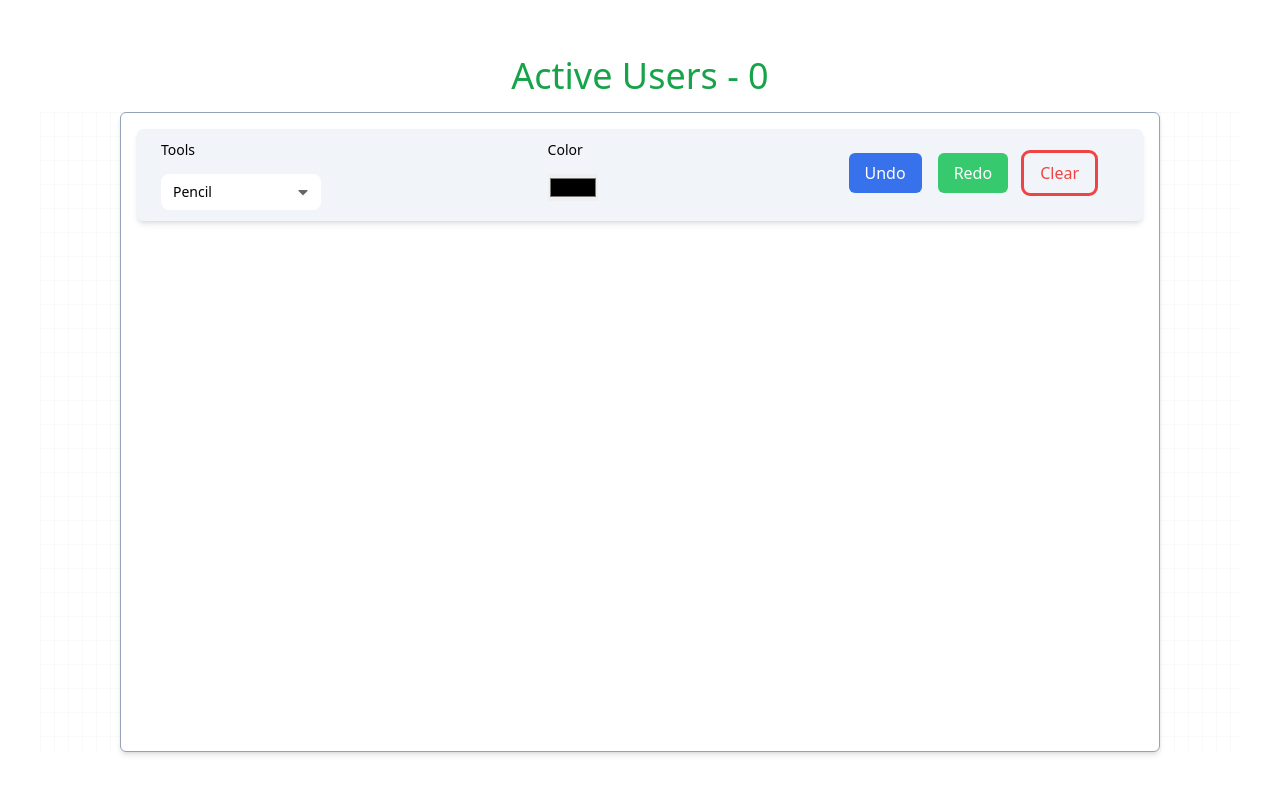
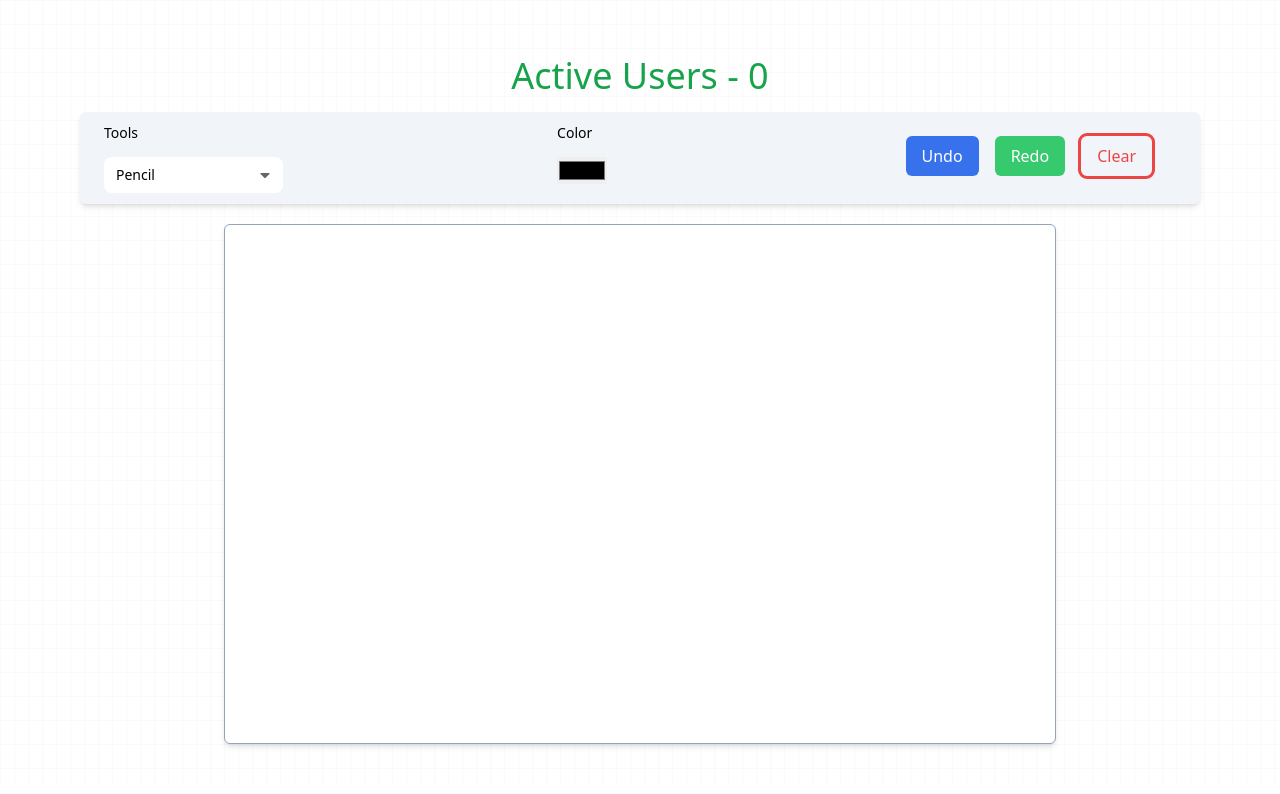
Before and after one commit to debanjan-G/Collab-Palette, a React (Vite) app in the folder client/: page /1/whiteboard in a window 1280 px wide. Shown: the top 794 px of the page. Built offline with nearby package versions, Linux system fonts and the light colour scheme.

Commit message:
added react-konva basic setup

```diff
--- a/client/package.json
+++ b/client/package.json
@@ -11,11 +11,14 @@
   },
   "dependencies": {
     "@headlessui/react": "^2.1.5",
+    "fabric": "^6.4.1",
+    "konva": "^9.3.14",
     "react": "^18.3.1",
     "react-dom": "^18.3.1",
     "react-icons": "^5.3.0",
+    "react-konva": "^18.2.10",
     "react-router-dom": "^6.26.1",
-    "roughjs": "^4.6.6"
+    "uuid": "^10.0.0"
   },
   "devDependencies": {
     "@eslint/js": "^9.9.0",
--- a/client/src/components/Forms/CreateRoom/index.jsx
+++ b/client/src/components/Forms/CreateRoom/index.jsx
@@ -18,9 +18,9 @@ const CreateRoomForm = () => {
                         className=
                         'bg-slate-200 outline outline-1 outline-slate-500 outline-offset-1 mt-3 block w-full rounded-sm border-none bg-white/5 py-1.5 px-3 text-sm/6 text-black focus:outline-none data-[focus]:outline-2 data-[focus]:-outline-offset-2 data-[focus]:outline-blue-500' autoComplete='off' disabled
                     />
-                    <button className=' bg-slate-950  text-white hover:bg-slate-700 transition duration-200 mt-3 block rounded-sm border-none bg-white/5 py-1.5 px-3 text-sm/6 '>Generate</button>
+                    <button className='bg-slate-900   text-white hover:bg-slate-700 transition duration-200 mt-3 block rounded-sm border-none bg-white/5 py-1.5 px-3 text-sm/6 '>Generate</button>
 
-                    <button className='bg-blue-700  text-white hover:bg-blue-600 transition duration-200  mt-3 block rounded-sm border-none bg-white/5 py-1.5 px-3 text-sm/6 '>Copy</button>
+                    <button className='bg-green-700  text-white hover:bg-blue-600 transition duration-200  mt-3 block rounded-sm border-none bg-white/5 py-1.5 px-3 text-sm/6 '>Copy</button>
                 </div>
                 <button className='bg-blue-700 hover:bg-blue-500 transition duration-200 text-white px-4 py-2 rounded-md my-4 w-full mx-auto'>Create Room</button>
             </form>
--- a/client/src/components/Whiteboard/Control UI/index.jsx
+++ b/client/src/components/Whiteboard/Control UI/index.jsx
@@ -2,7 +2,18 @@ import { Description, Field, Label, Select } from '@headlessui/react'
 import { FaCaretDown } from "react-icons/fa";
 import clsx from 'clsx'
 
-export default function ControlUI() {
+export default function ControlUI({ action, setAction, color, setColor }) {
+
+    const handleColorChange = (e) => {
+        console.log("CHANGING COLOR TO ", e.target.value);
+        setColor(e.target.value)
+    }
+
+    const handleToolChange = (e) => {
+        console.log("CHANGING Tool TO ", e.target.value);
+        setAction(e.target.value)
+    }
+
     return (
         <div className="flex justify-between gap-4 w-full px-4">
             <Field className='w-1/6'>
@@ -11,6 +22,8 @@ export default function ControlUI() {
                 </Label>
                 <div className="relative min-w-fit">
                     <Select
+                        value={action}
+                        onChange={handleToolChange}
                         className={clsx(
                             'mt-3 block w-full appearance-none rounded-lg border-none bg-white py-1.5 px-3 text-sm/6 text-black',
                             'focus:outline-none data-[focus]:outline-2 data-[focus]:-outline-offset-2 data-[focus]:outline-black/25 ',
@@ -18,16 +31,10 @@ export default function ControlUI() {
                             '*:text-black'
                         )}
                     >
-                        <option value="active">
-                            Pencil
-                        </option>
-                        <option value="paused">
-                            Line
-
-                        </option>
-                        <option value="delayed">
-                            Rectangle
-                        </option>
+                        <option value="PENCIL">Pencil</option>
+                        <option value="LINE">Line</option>
+                        <option value="RECTANGLE">Rectangle</option>
+                        <option value="CIRCLE">Circle</option>
                         {/* <option value="canceled">Canceled</option> */}
                     </Select>
                     <FaCaretDown
@@ -42,7 +49,7 @@ export default function ControlUI() {
                     Color
                 </Label>
                 <div>
-                    <input type="color" name="" id="" className='my-3'
+                    <input value={color} onChange={handleColorChange} type="color" name="" id="" className='my-3'
                     />
                 </div>
             </Field>
--- a/client/src/components/Whiteboard/index.jsx
+++ b/client/src/components/Whiteboard/index.jsx
@@ -1,18 +1,37 @@
-import React from 'react'
-import ControlUI from './Control UI'
+
+import { useRef } from 'react';
+import { Layer, Stage } from 'react-konva';
 
 
-const Whiteboard = () => {
+const Whiteboard = ({ action }) => {
+
+    const stageRef = useRef();
+
+    const handlePointerDown = () => {
+
+    }
+    const handlePointerMove = () => {
+
+    }
+    const handlePointerUp = () => {
+
+    }
+
+
 
     return (
-        <div className=' bg-custom px-20'>
-            <div className='h-[80vh] w-full mx-auto bg-white shadow-md p-4 border border-slate-400 rounded-md'>
-                <div className='bg-slate-100 shadow-md w-full rounded-md p-2 mx-auto'>
-                    <ControlUI />
-                </div>
-            </div>
-        </div>
-    )
-}
+        // Canvas
+        <Stage
+            ref={stageRef}
+            className='h-[65vh] w-[65vw] mx-auto bg-white shadow-md p-4 border border-slate-400 rounded-md'
+            onPointerDown={handlePointerDown}
+            onPointerMove={handlePointerMove}
+            onPointerUp={handlePointerUp}
+        >
+            <Layer></Layer>
+        </Stage>
 
-export default Whiteboard
+    );
+};
+
+export default Whiteboard;
--- /dev/null
+++ b/client/src/constants.js
@@ -0,0 +1,6 @@
+export const ACTIONS = {
+  pencil: "PENCIL",
+  line: "LINE",
+  rectangle: "RECTANGLE",
+  circle: "CIRCLE",
+};
--- a/client/src/pages/Room/index.jsx
+++ b/client/src/pages/Room/index.jsx
@@ -1,13 +1,29 @@
+import { useRef, useState } from 'react';
 import Whiteboard from '../../components/Whiteboard'
 import { useParams } from 'react-router-dom'
+import ControlUI from '../../components/Whiteboard/Control UI';
+import { ACTIONS } from '../../constants';
 
 const RoomPage = () => {
   const { roomID } = useParams();
+
+  const canvasRef = useRef();
+  const [action, setAction] = useState(ACTIONS.pencil)
+  const [color, setColor] = useState("#000000")
+
+
   return (
-    <div className='flex flex-col justify-center p-10'>
-      {/* <h1 className='outline p-2 rounded-lg w-fit'>Room ID: {roomID}</h1> */}
+    <div className='flex flex-col justify-center p-10  bg-custom px-20' >
       <p className='text-green-600 text-center text-4xl font-medium my-4'> Active Users - 0</p>
-      <Whiteboard />
+      <div className='bg-slate-100 shadow-md w-full rounded-md p-2 mx-auto mb-5'>
+        <ControlUI setAction={setAction} action={action} setColor={setColor} />
+      </div>
+
+      <Whiteboard
+        action={action}
+
+        canvasRef={canvasRef} />
+
     </div>
   )
 }
```
Also changed, not shown: 1 other file (tests, documents, lock files or other folders).
